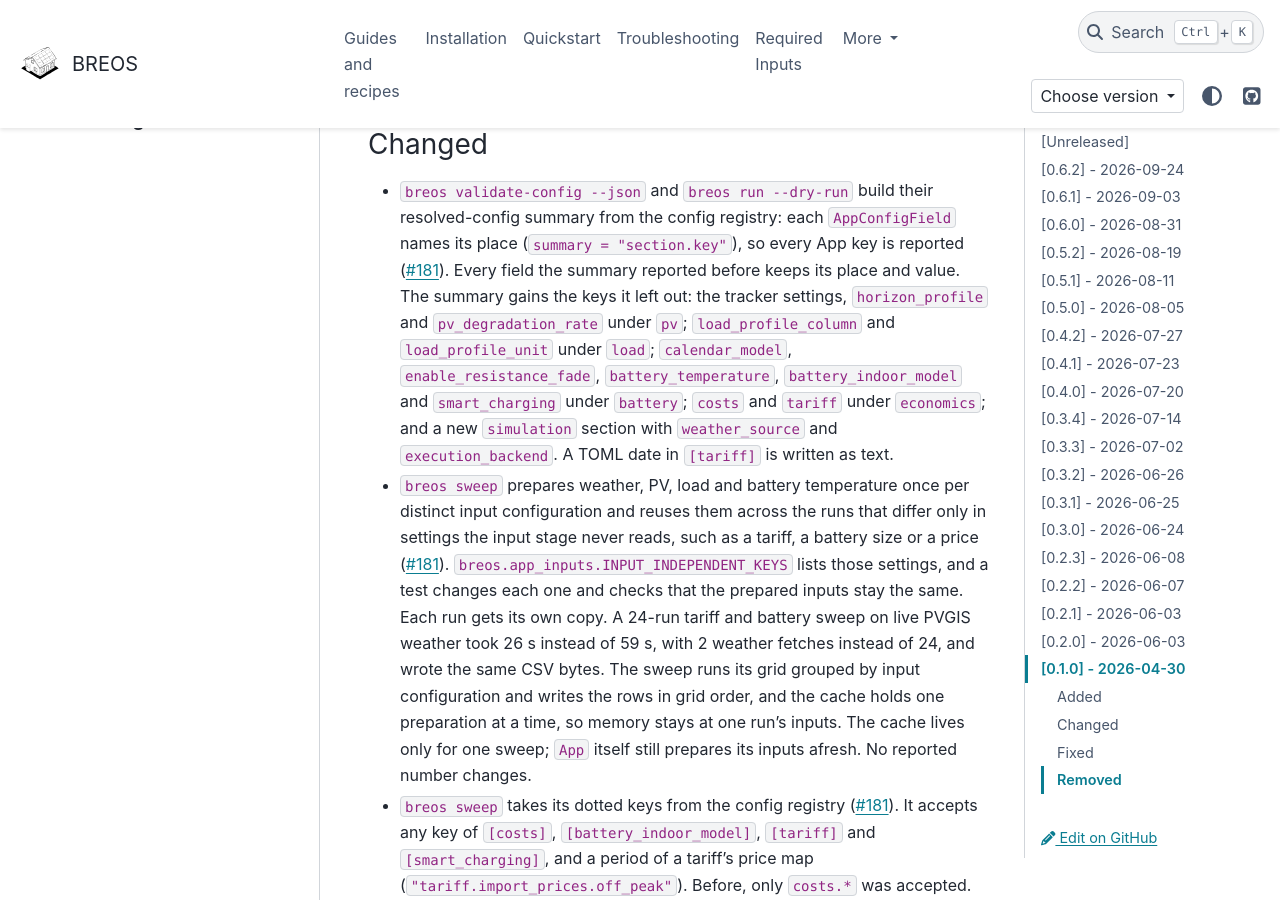
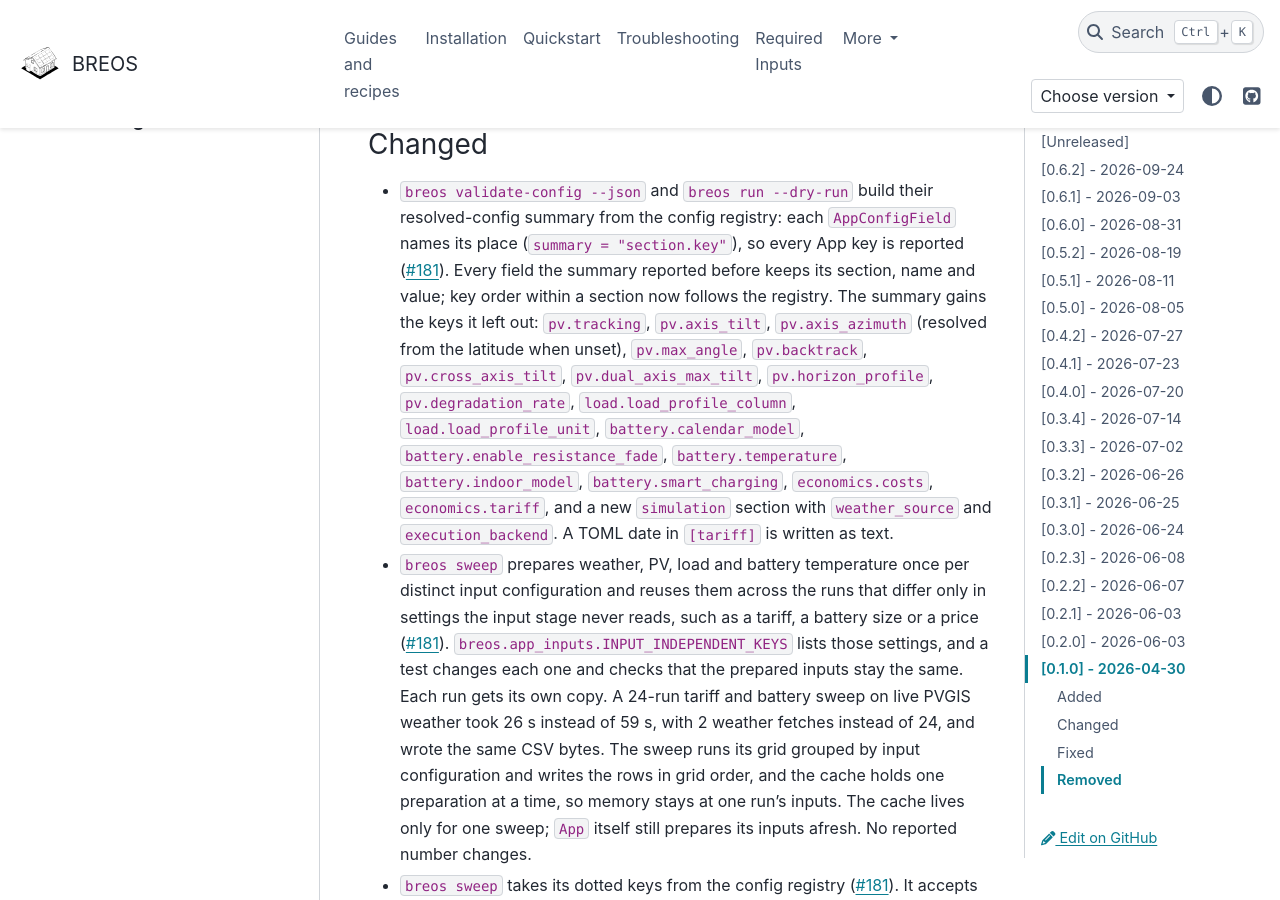
Before and after one commit to Str4vinci/breos, a Sphinx documentation site: the page built from docs/changelog.md, in a window 1280 px wide and 900 px high, scrolled down 5717 px. Built offline with Sphinx 7.4.7 and the PyData theme 0.15.4, drawn with Linux system fonts in a browser that asks for light colours; comment, search, counter and statistics services are not loaded.

Commit message:
fix: report the resolved tracker axis and test the summary overlays
The summary shows axis_azimuth as resolved from the latitude, tests pin
each derived value, and the changelog and docstring name the summary keys
and say that key order within a section follows the registry.

```diff
--- a/CHANGELOG.md
+++ b/CHANGELOG.md
@@ -217,14 +217,17 @@ All notable changes to BREOS are documented here. Format follows [Keep a Changel
   resolved-config summary from the config registry: each `AppConfigField`
   names its place (`summary = "section.key"`), so every App key is reported
   ([#181](https://github.com/Str4vinci/breos/issues/181)). Every field the
-  summary reported before keeps its place and value. The summary gains the
-  keys it left out: the tracker settings, `horizon_profile` and
-  `pv_degradation_rate` under `pv`; `load_profile_column` and
-  `load_profile_unit` under `load`; `calendar_model`,
-  `enable_resistance_fade`, `battery_temperature`, `battery_indoor_model`
-  and `smart_charging` under `battery`; `costs` and `tariff` under
-  `economics`; and a new `simulation` section with `weather_source` and
-  `execution_backend`. A TOML date in `[tariff]` is written as text.
+  summary reported before keeps its section, name and value; key order
+  within a section now follows the registry. The summary gains the keys it
+  left out: `pv.tracking`, `pv.axis_tilt`, `pv.axis_azimuth` (resolved from
+  the latitude when unset), `pv.max_angle`, `pv.backtrack`,
+  `pv.cross_axis_tilt`, `pv.dual_axis_max_tilt`, `pv.horizon_profile`,
+  `pv.degradation_rate`, `load.load_profile_column`,
+  `load.load_profile_unit`, `battery.calendar_model`,
+  `battery.enable_resistance_fade`, `battery.temperature`,
+  `battery.indoor_model`, `battery.smart_charging`, `economics.costs`,
+  `economics.tariff`, and a new `simulation` section with `weather_source`
+  and `execution_backend`. A TOML date in `[tariff]` is written as text.
 - `breos sweep` prepares weather, PV, load and battery temperature once per
   distinct input configuration and reuses them across the runs that differ
   only in settings the input stage never reads, such as a tariff, a battery
```
Also changed, not shown: docs/getting-started/quickstart.md (+3 -2 lines), 2 other files.
